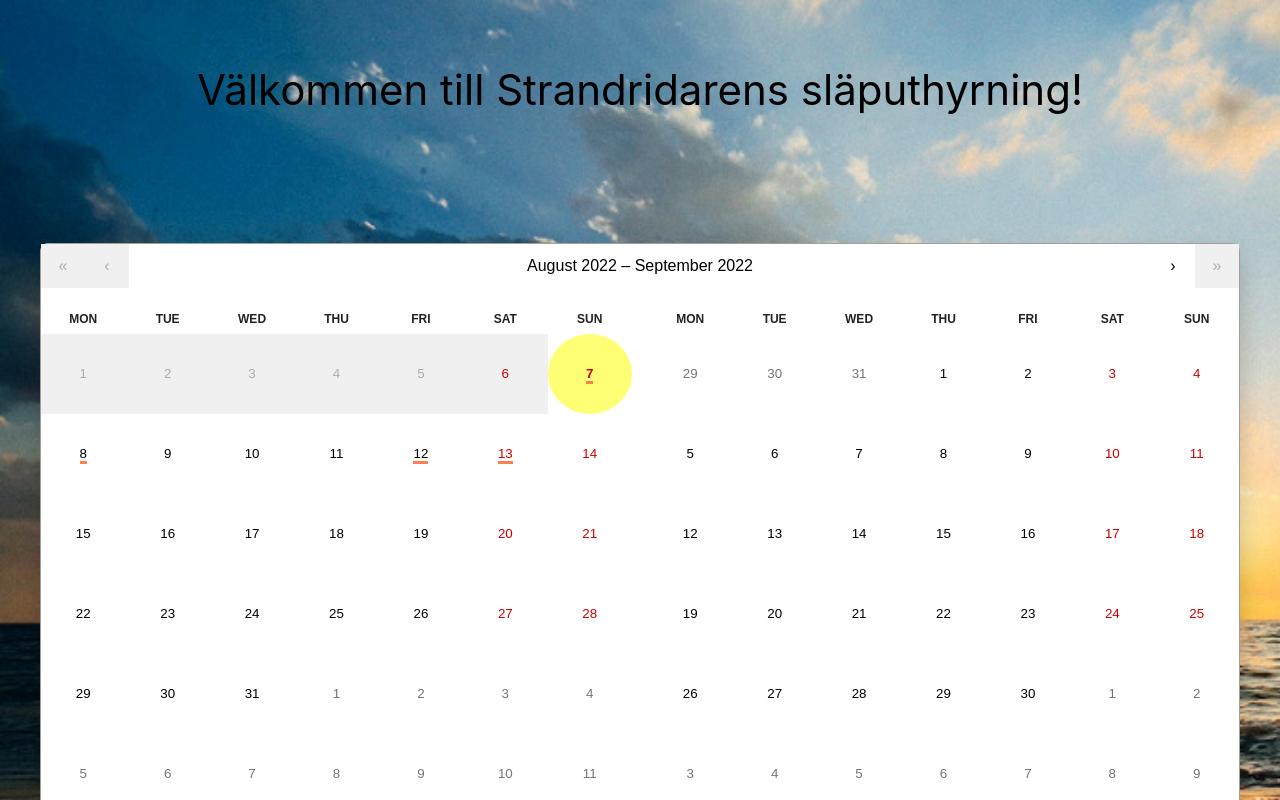
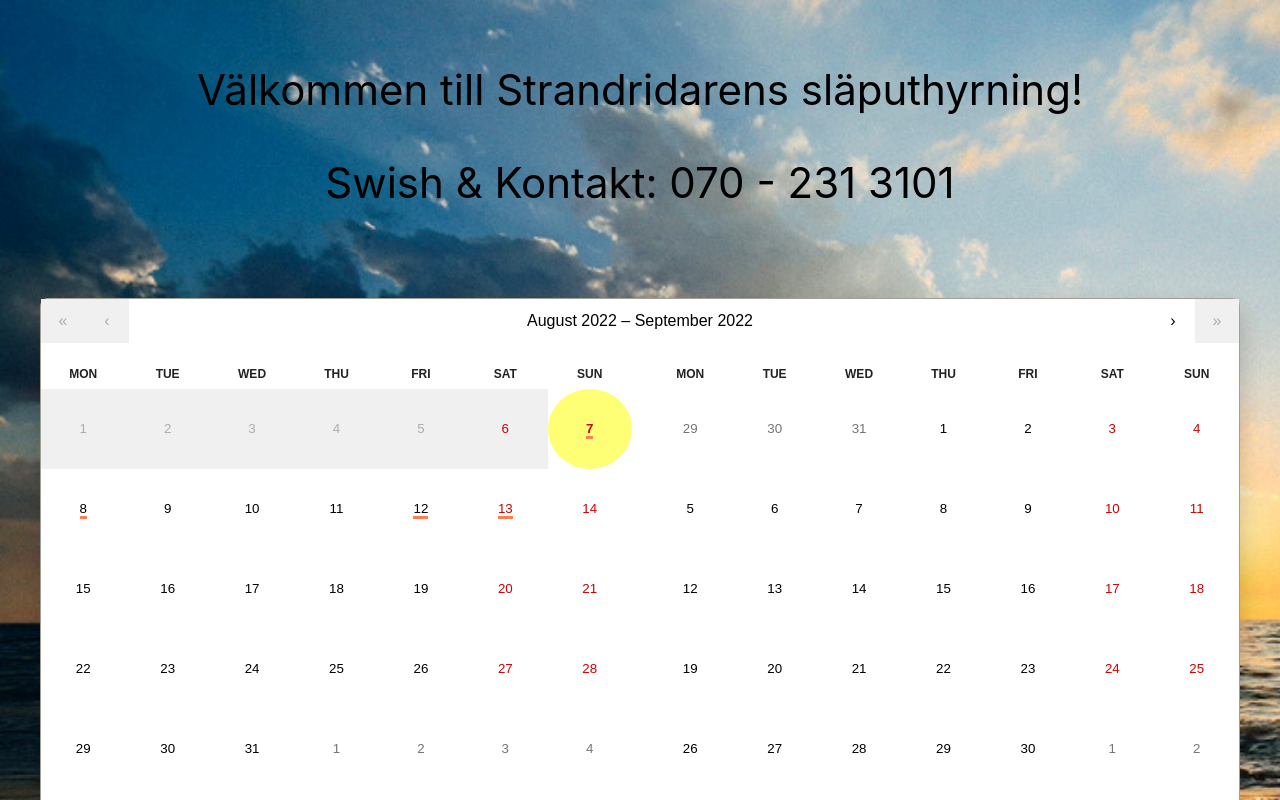
Before and after one commit to spgarn/strandridaren, a React (Create React App) app: page / in a window 1280 px wide. Shown: the top 800 px of the page. Built offline with nearby package versions, Linux system fonts and the light colour scheme.

Commit message:
React toaster

```diff
--- a/package.json
+++ b/package.json
@@ -12,6 +12,7 @@
         "react": "^18.2.0",
         "react-calendar": "^3.7.0",
         "react-dom": "^18.2.0",
+        "react-hot-toast": "^2.3.0",
         "react-scripts": "5.0.1",
         "web-vitals": "^2.1.4"
     },
--- a/src/App.js
+++ b/src/App.js
@@ -87,6 +87,7 @@ function App() {
         <div className="App" style={{ backgroundImage: `url(${image})` }}>
             <div style={{ fontSize: '42px' }}>
                 Välkommen till Strandridarens släputhyrning!
+                <p>Swish & Kontakt: 070 - 231 3101</p>
 
             </div>
             <Calendar minDate={now.toDate()} maxDate={now.add(3, 'month').toDate()} onClickDay={(value, event) => onClickDay(value, event)} showDoubleView
@@ -110,7 +111,7 @@ function App() {
                             Pris: {price}
                         </span>
                     </div>
-                    {todaysBookings.map(data => <>{dayjs(data.start).format('HH:MM')} - {dayjs(data.end).format('HH:MM')}</>)}
+                    {todaysBookings.map((data, index) => <React.Fragment key={index}>{dayjs(data.start).format('HH:MM')} - {dayjs(data.end).format('HH:MM')}</React.Fragment >)}
                 </div>}
                 <button className='Button' style={{ marginTop: '32px' }} onClick={() => setIsOpen(true)}>Välj tid</button>
             </div>
--- a/src/Components/Calendar/Calendar.css
+++ b/src/Components/Calendar/Calendar.css
@@ -7,7 +7,7 @@
     box-shadow: 0 12px 24px rgba(0, 0, 0, 0.2);
     font-family: Arial, Helvetica, sans-serif;
     line-height: 1.125em;
-    margin-top: 128px;
+    margin-top: 48px;
    }
 
 .react-calendar--doubleView {
--- a/src/Components/Form.jsx
+++ b/src/Components/Form.jsx
@@ -1,10 +1,15 @@
 import { useForm, ValidationError } from '@formspree/react';
 import React from 'react'
+import toast from 'react-hot-toast';
 
 function ContactForm({start,end,hours,price}) {
     const [state, handleSubmit] = useForm("xgedglnw");
     if (state.succeeded) {
-        return <p>Bokat!</p>;
+        toast.success('Din tid är nu bokad.')
+        return <>
+        <p>Nu är det bokat.</p>
+        <p>Swisha kalle {price} kr, på nummer 070 - 231 3101</p>
+        </>
     }
     return (
         <form className='Form' onSubmit={handleSubmit}>
@@ -17,6 +22,7 @@ function ContactForm({start,end,hours,price}) {
           id="firstName"
           type={'text'}
           name="Förnamn"
+          required
           />
         <ValidationError
           prefix="Förnamn"
@@ -30,6 +36,7 @@ function ContactForm({start,end,hours,price}) {
           Efternamn
         </label>
                  <input
+          required
           id="lastName"
           type={'text'}
           name="Efternamn"
@@ -49,6 +56,7 @@ function ContactForm({start,end,hours,price}) {
           id="email"
           type="email"
           name="Email"
+          required
           />
         <ValidationError
           prefix="Email"
@@ -65,6 +73,7 @@ function ContactForm({start,end,hours,price}) {
           id="phone"
           type="phone"
           name="Telefonnummer"
+          required
           />
         <ValidationError
           prefix="Phone"
--- a/src/index.js
+++ b/src/index.js
@@ -3,12 +3,14 @@ import ReactDOM from 'react-dom/client';
 import './index.css';
 import App from './App';
 import reportWebVitals from './reportWebVitals';
+import { Toaster } from 'react-hot-toast';
 
 const root = ReactDOM.createRoot(document.getElementById('root'));
 root.render(
-  <React.StrictMode>
-    <App />
-  </React.StrictMode>
+    <React.StrictMode>
+        <Toaster />
+        <App />
+    </React.StrictMode>
 );
 
 // If you want to start measuring performance in your app, pass a function
```
Also changed, not shown: 1 other file (tests, documents, lock files or other folders).
